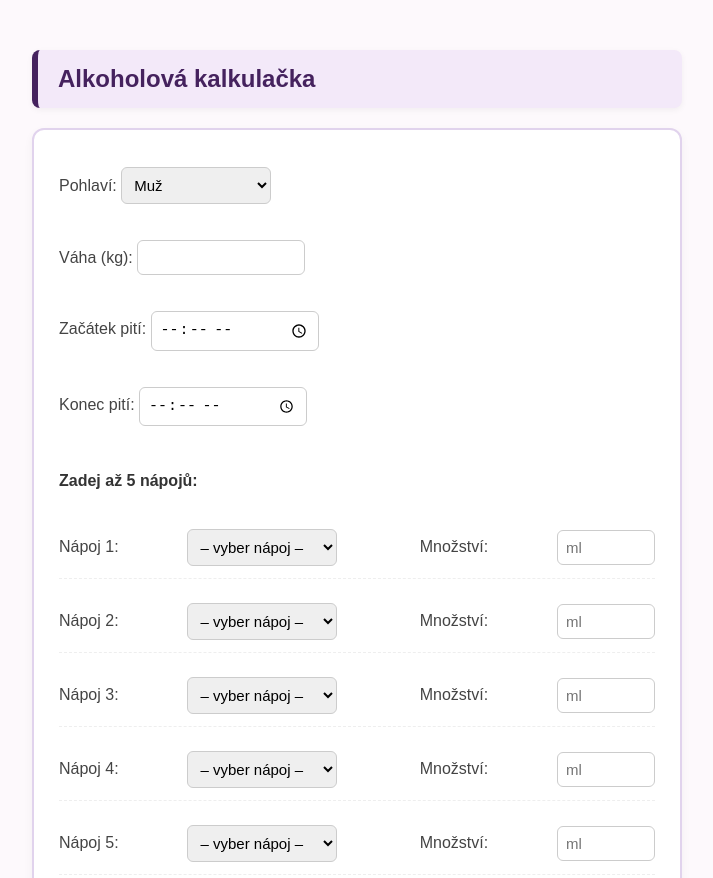
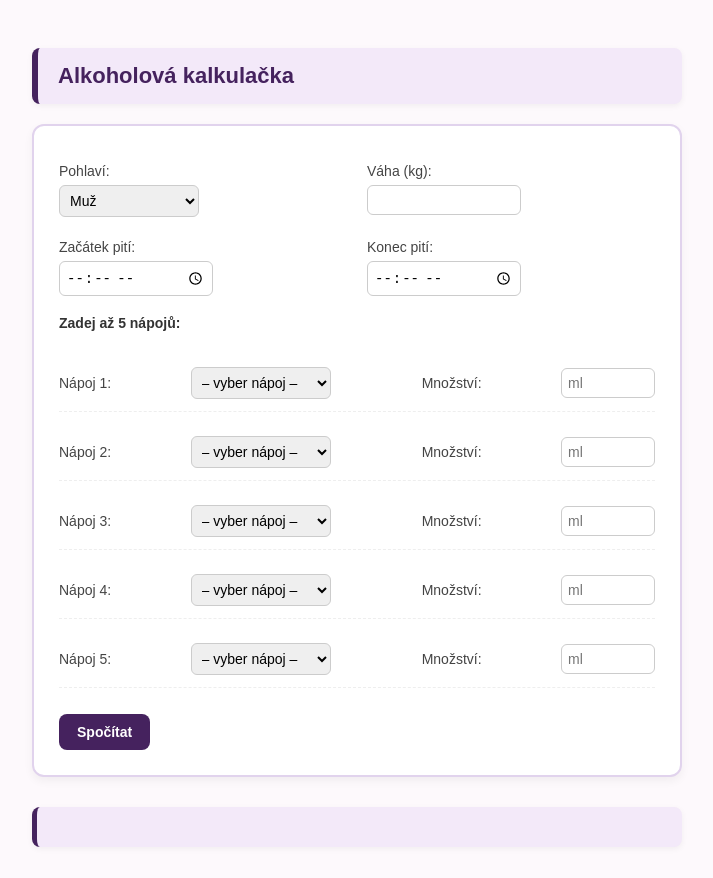
Before and after one commit to lidmila/rybizak-v1.0.0, a plain HTML site: page index.html in a window 1280 px wide. Shown: the top 878 px of the page, without its empty margins (283-996 px from the left). Drawn offline with Linux system fonts and the light colour scheme.

Commit message:
úprava tabulky

```diff
--- a/index.html
+++ b/index.html
@@ -10,29 +10,33 @@
 <!-- partial:index.partial.html -->
  <h2>Alkoholová kalkulačka</h2>
   <form id="alcoholForm">
-  <label>Pohlaví:
+    <div class="flex-row">
+      <div>
+        <label for="gender">Pohlaví:</label>
         <select id="gender">
           <option value="male">Muž</option>
           <option value="female">Žena</option>
         </select>
-  </label><br>
+      </div>
+      <div>
+        <label for="weight">Váha (kg):</label>
+        <input type="number" id="weight" required>
+      </div>
+    </div>
 
-  <label>Váha (kg):
-    <input type="number" id="weight" required>
-  </label><br>
-
-  <label>Začátek pití:
+    <div class="flex-row">
+      <div>
+        <label for="startTime">Začátek pití:</label>
         <input type="time" id="startTime" required>
-  </label><br>
-
-  <label>Konec pití:
+      </div>
+      <div>
+        <label for="endTime">Konec pití:</label>
         <input type="time" id="endTime" required>
-  </label><br>
+      </div>
+    </div>
 
     <h4>Zadej až 5 nápojů:</h4>
-<div id="drink-rows">
-  <!-- Nápoje se vloží přes JS -->
-</div>
+    <div id="drink-rows"></div>
 
     <button type="submit">Spočítat</button>
   </form>
--- a/style.css
+++ b/style.css
@@ -1,5 +1,6 @@
 body {
   font-family: var(--font-body, sans-serif);
+  font-size: 15px; /* menší základní písmo */
   padding: 30px;
   background-color: #fdf9fc;
   color: #333;
@@ -13,7 +14,7 @@ h2 {
   padding: 15px 20px;
   border-left: 6px solid #45225e;
   border-radius: 8px;
-  font-size: 24px;
+  font-size: 22px;
   box-shadow: 0 2px 6px rgba(0,0,0,0.05);
 }
 
@@ -24,6 +25,7 @@ form {
   padding: 25px;
   margin-top: 20px;
   box-shadow: 0 4px 10px rgba(0,0,0,0.05);
+  font-size: 14px;
 }
 
 label {
@@ -36,11 +38,23 @@ label {
 input[type="number"],
 input[type="time"],
 select {
-  padding: 8px;
+  padding: 6px;
   border-radius: 6px;
   border: 1px solid #ccc;
-  font-size: 15px;
-  width: 150px;
+  font-size: 14px;
+  width: 140px;
+}
+
+.flex-row {
+  display: flex;
+  flex-wrap: wrap;
+  gap: 20px;
+  margin-bottom: 10px;
+}
+
+.flex-row > div {
+  flex: 1;
+  min-width: 140px;
 }
 
 .drink-entry {
@@ -65,7 +79,7 @@ button {
   border: none;
   padding: 10px 18px;
   border-radius: 8px;
-  font-size: 16px;
+  font-size: 14px;
   font-weight: bold;
   margin-top: 20px;
   cursor: pointer;
@@ -83,7 +97,7 @@ button:hover {
   border-left: 5px solid #45225e;
   border-radius: 8px;
   box-shadow: 0 2px 6px rgba(0,0,0,0.05);
-  font-size: 16px;
+  font-size: 15px;
   line-height: 1.6;
   color: #333;
 }
```
Lines whose indentation alone changed are shown as unchanged.
